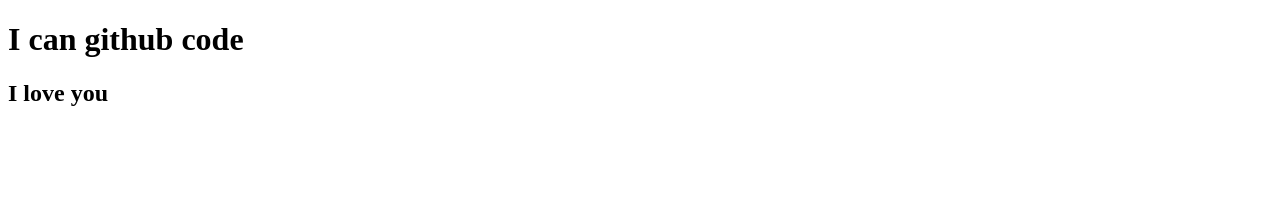
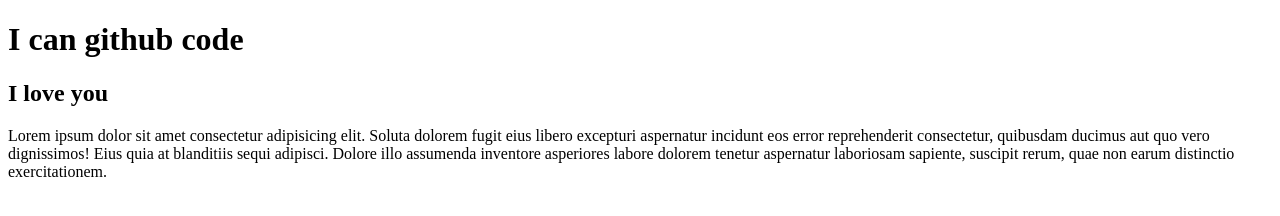
Before and after one commit to jobayerhossain0/my-frist-repo, a plain HTML site: page index.html in a window 1280 px wide. Drawn offline with Linux system fonts and the light colour scheme.

Commit message:
first commit

```diff
--- a/index.html
+++ b/index.html
@@ -4,9 +4,18 @@
     <meta charset="UTF-8" />
     <meta name="viewport" content="width=device-width, initial-scale=1.0" />
     <title>my first github repo</title>
+    <link rel="stylesheet" href="style.css" />
   </head>
   <body>
     <h1>I can github code</h1>
     <h2>I love you</h2>
+    <p>
+      Lorem ipsum dolor sit amet consectetur adipisicing elit. Soluta dolorem
+      fugit eius libero excepturi aspernatur incidunt eos error reprehenderit
+      consectetur, quibusdam ducimus aut quo vero dignissimos! Eius quia at
+      blanditiis sequi adipisci. Dolore illo assumenda inventore asperiores
+      labore dolorem tenetur aspernatur laboriosam sapiente, suscipit rerum,
+      quae non earum distinctio exercitationem.
+    </p>
   </body>
 </html>
--- /dev/null
+++ b/styles.css
@@ -0,0 +1,3 @@
+p{
+    color: red;
+}
```
